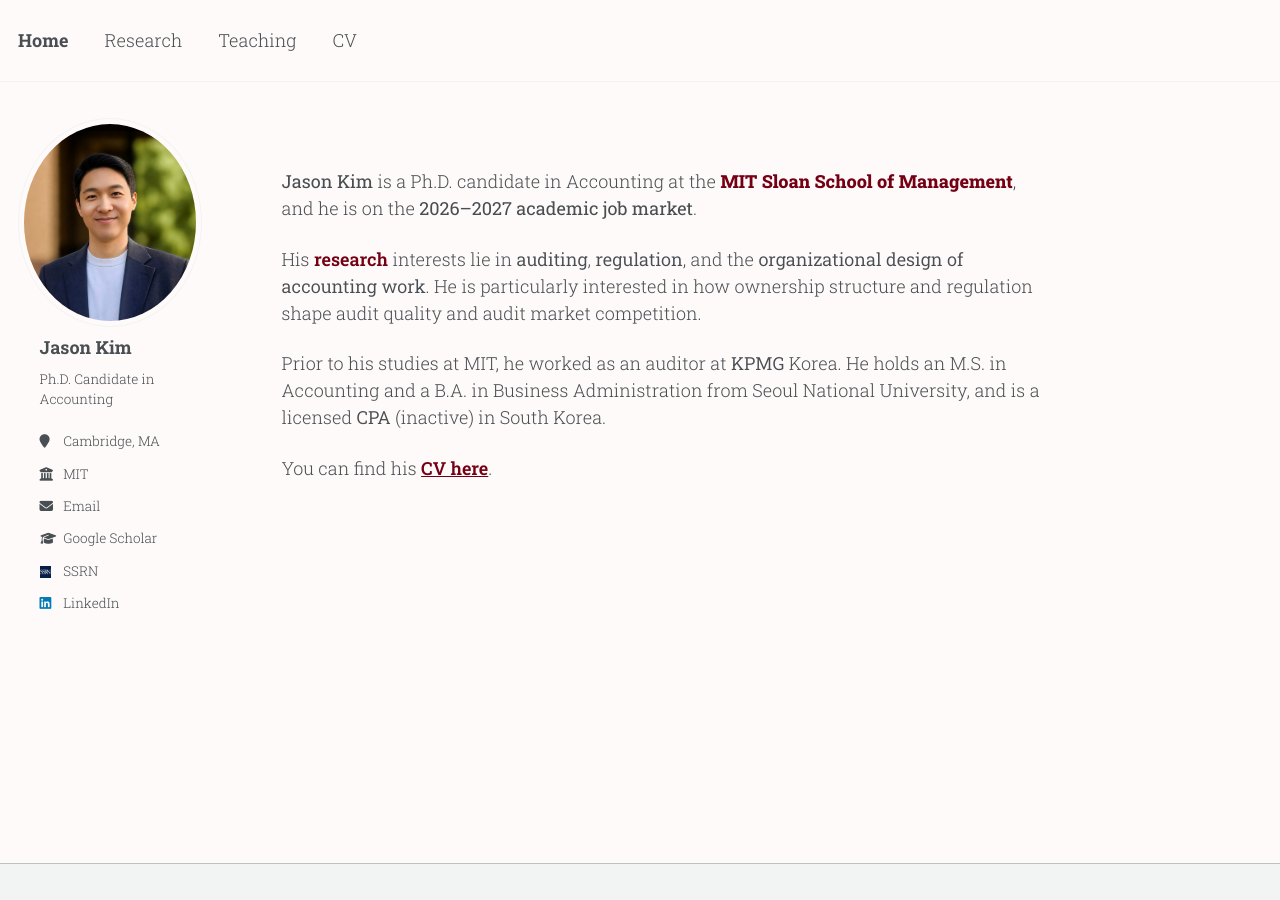
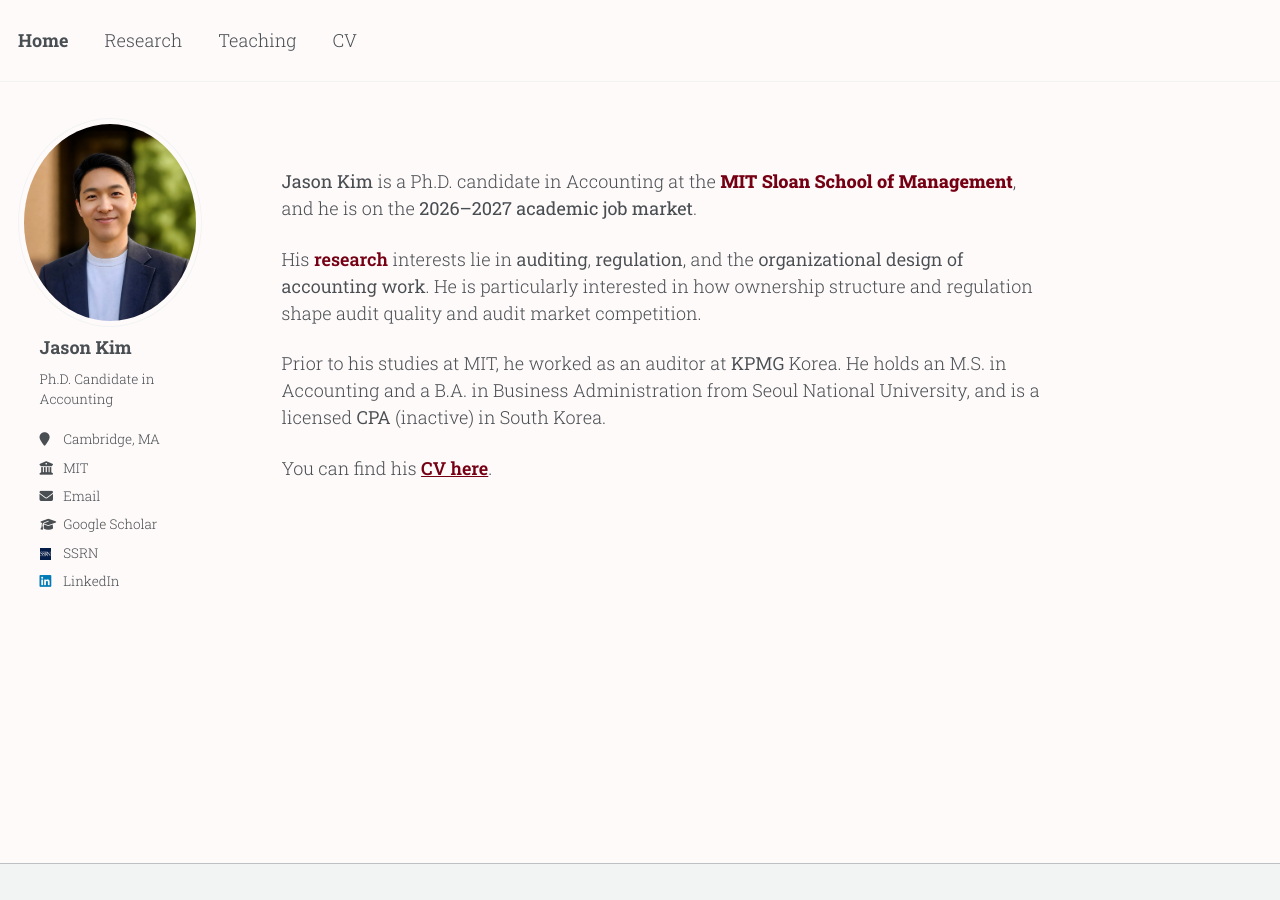
Before and after one commit to jgkim262/jgkim262.github.io, a Jekyll site: the page built from _pages/about.md, in a window 1280 px wide. Built offline with Jekyll 4.4.1, drawn with Linux system fonts in a browser that asks for light colours; a style sheet for code colours, icons or effects is not loaded.

Commit message:
Update _sidebar.scss

```diff
--- a/_sass/layout/_sidebar.scss
+++ b/_sass/layout/_sidebar.scss
@@ -326,7 +326,7 @@
 
   li {
     white-space: nowrap;
-    line-height: 1.9; // uniform pitch for every row, Cambridge through LinkedIn
+    line-height: 1.6; // uniform pitch for every row, Cambridge through LinkedIn
     // Flex so the icon is geometrically centred on the label's midline,
     // instead of sitting on the text baseline.
     display: flex;
```
